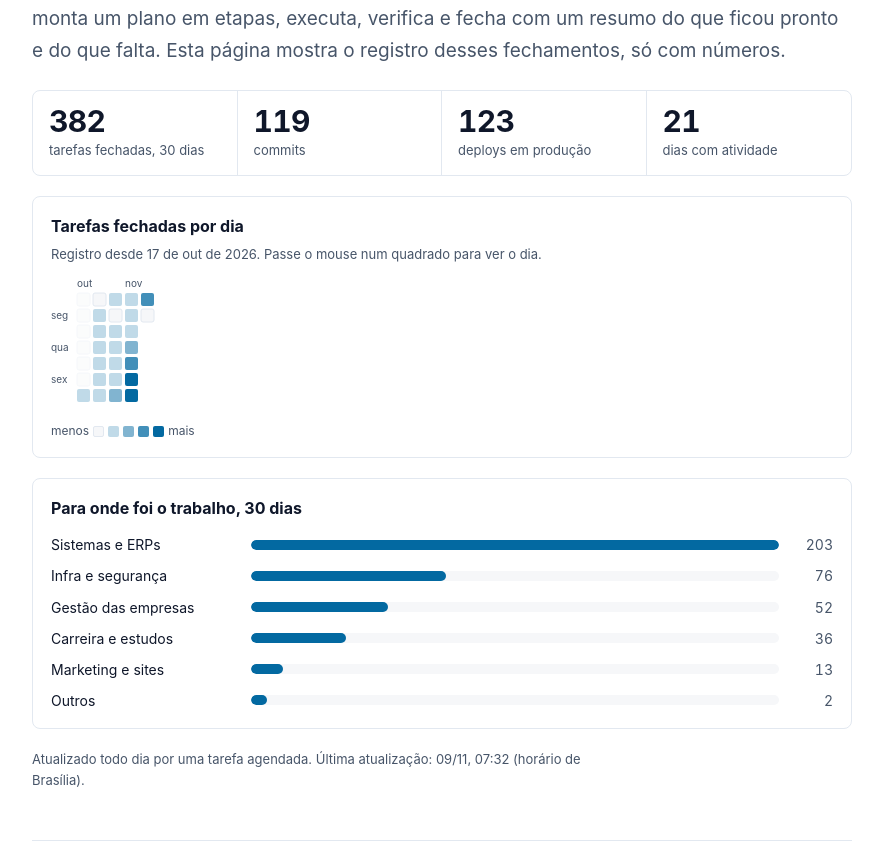
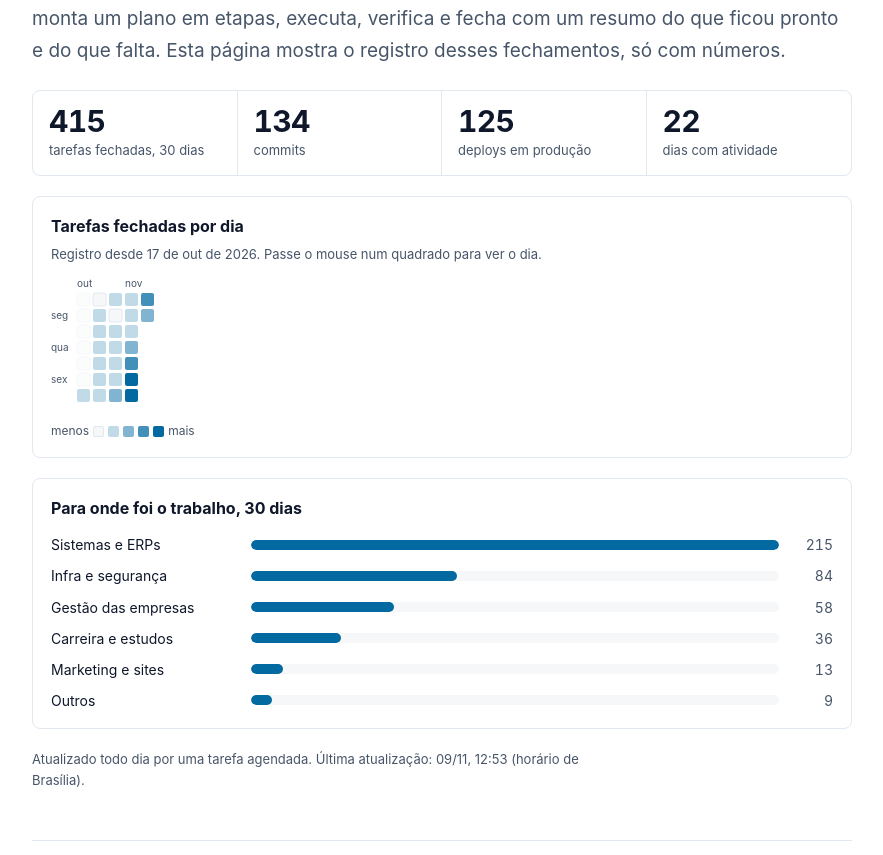
Before and after one commit to thiagogardev/thiagogardev.github.io, a Jekyll site: the page built from atividade.md, in a window 1280 px wide and 1400 px high. Shown: the part 256-1111 px from the top of the window, without its empty margins (198-1081 px from the left). Built offline with Jekyll 4.4.1, drawn with Linux system fonts in a browser that asks for light colours; part of the change alters nothing that is shown.

Commit message:
Atividade: 2026-11-09
Co-Authored-By: Claude Opus 5.5 <noreply@anthropic.com>

```diff
--- a/assets/atividade.json
+++ b/assets/atividade.json
@@ -1,5 +1,5 @@
 {
- "atualizado": "2026-11-09T10:32:37.983Z",
+ "atualizado": "2026-11-09T15:53:06.160Z",
  "inicio": "2026-10-17",
  "frentes": [
   "sistemas",
@@ -295,12 +295,17 @@
   },
   {
    "dia": "2026-11-09",
-   "tarefas": 0,
-   "passos": 0,
-   "commits": 0,
-   "deploys": 0,
-   "sessoes": 1,
-   "frentes": {}
+   "tarefas": 33,
+   "passos": 37,
+   "commits": 15,
+   "deploys": 2,
+   "sessoes": 10,
+   "frentes": {
+    "empresas": 6,
+    "sistemas": 12,
+    "outros": 7,
+    "infra": 8
+   }
   }
  ]
 }
```
